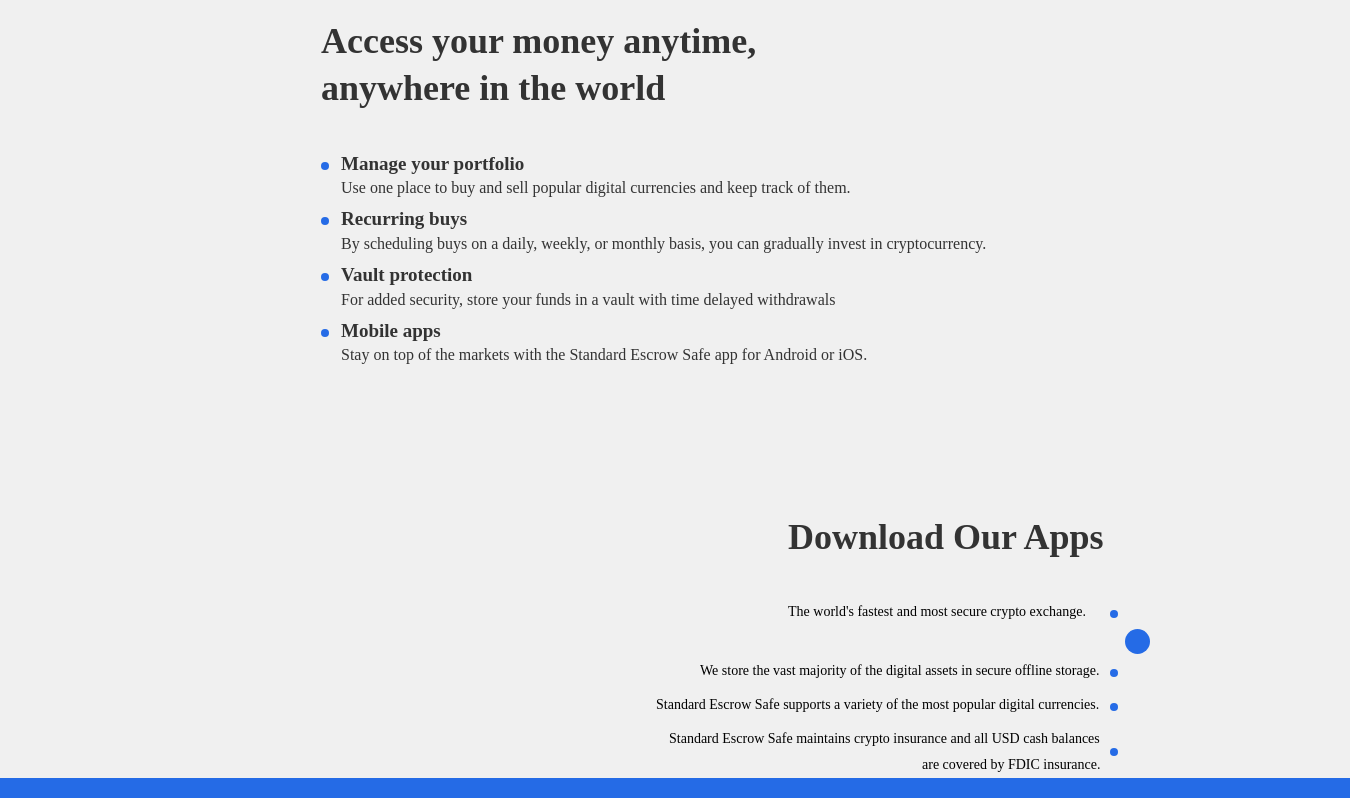
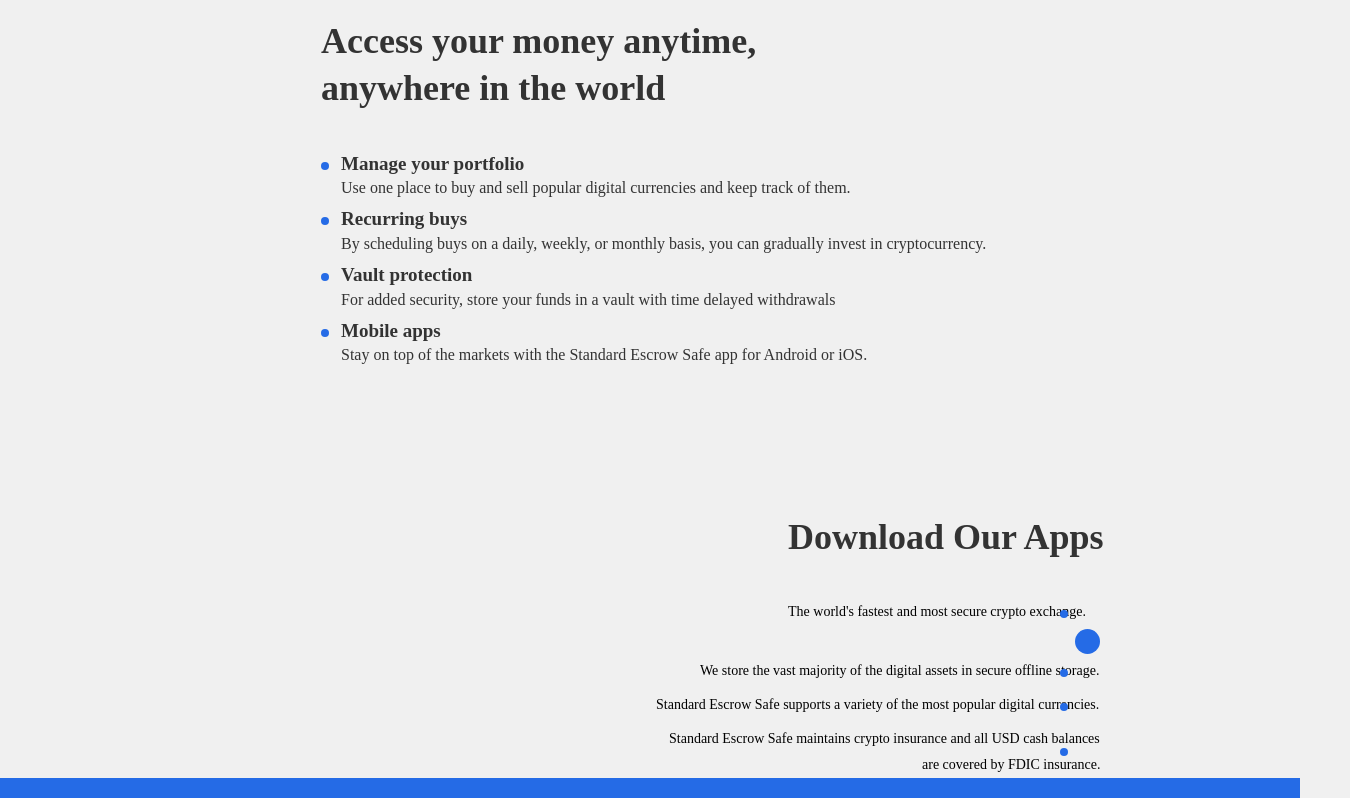
Before and after one commit to Abiodun001-world/escrowsafe-app, a React (Create React App) app: page / in a window 1280 px wide. Shown: the part 1460-2258 px from the top of the page, 1350 px wide, since content can reach past the window. Built offline with nearby package versions, Linux system fonts and the light colour scheme.

Commit message:
added a max-width to the container

```diff
--- a/src/App.css
+++ b/src/App.css
@@ -7,12 +7,13 @@
 
 body {
   background-color: #F0F0F0;
+
  }
 
 .container {
   width: 1350px;
   min-width: 100%;
-
+max-width: 1300px;
 }
 
 
```
